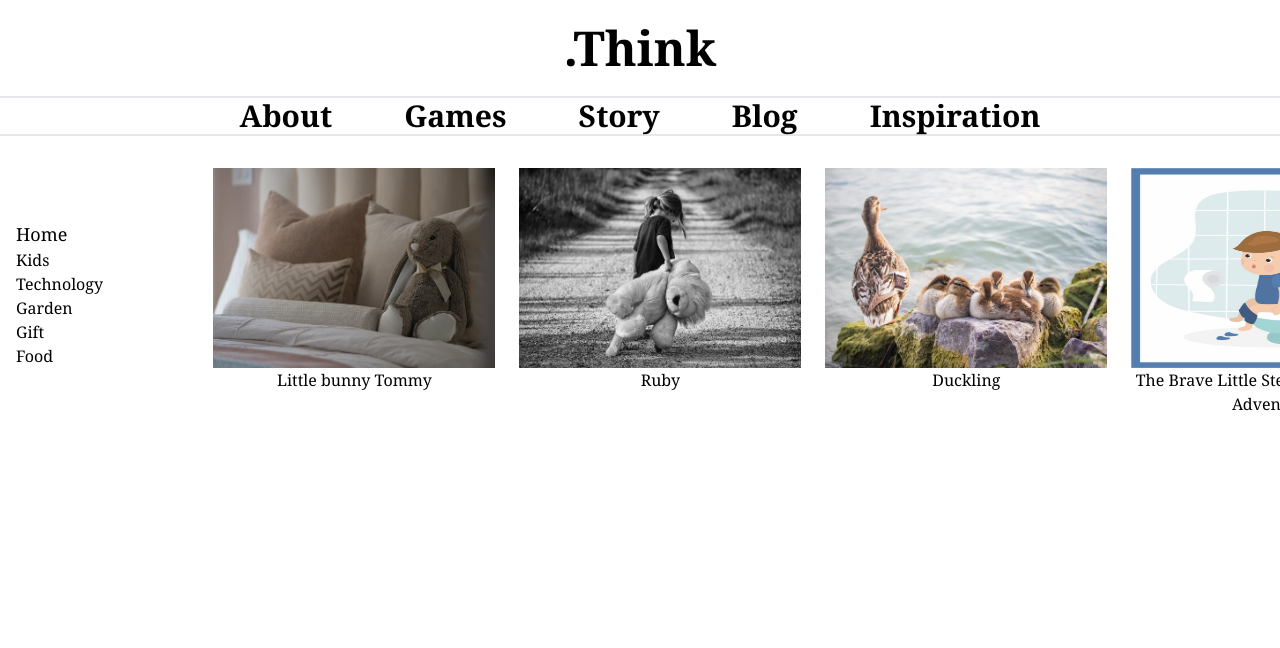
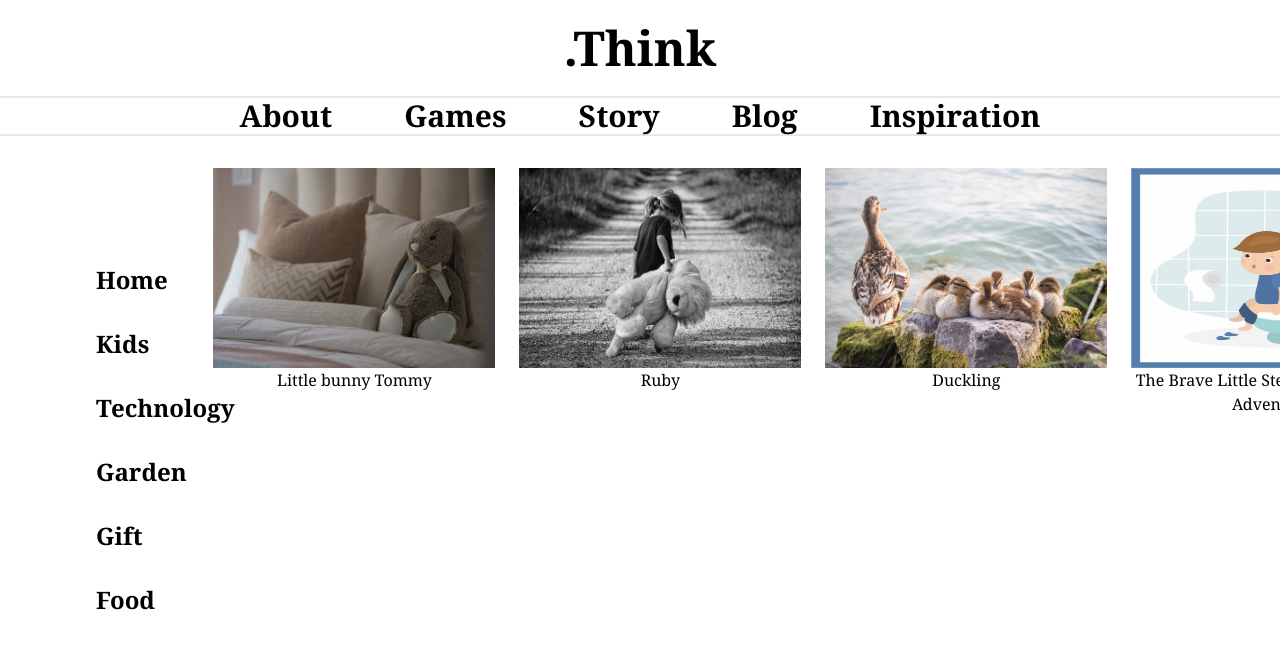
Before and after one commit to JolantaWro/learn, a Next.js app: page /ideas in a window 1280 px wide. Shown: the top 648 px of the page. Built offline with nearby package versions, Linux system fonts and the light colour scheme.

Commit message:
change style in list category

```diff
--- a/app/ideas/page.tsx
+++ b/app/ideas/page.tsx
@@ -10,14 +10,14 @@ export default function IdeasHome() {
       <div className="grid grid-cols-12">
         <MainContainer className="pt-10 col-span-2">
           <div className="col-span-4 sm:col-span-8">
-            <div className="flex flex-col">
-              <h1 className="p-2 text-xl sm:invisible">Category:</h1>
-              <p className="px-4 text-lg">Home</p>
-              <p className="px-4">Kids</p>
-              <p className="px-4">Technology</p>
-              <p className="px-4">Garden</p>
-              <p className="px-4">Gift</p>
-              <p className="px-4">Food</p>
+            <div className="flex flex-col ml-20 gap-8">
+              <h1 className="p-2 text-4xl sm:invisible font-semibold">Category:</h1>
+              <p className="px-4 text-2xl font-semibold">Home</p>
+              <p className="px-4 text-2xl font-semibold">Kids</p>
+              <p className="px-4 text-2xl font-semibold">Technology</p>
+              <p className="px-4 text-2xl font-semibold">Garden</p>
+              <p className="px-4 text-2xl font-semibold">Gift</p>
+              <p className="px-4 text-2xl font-semibold">Food</p>
             </div>
           </div>
         </MainContainer>
```
